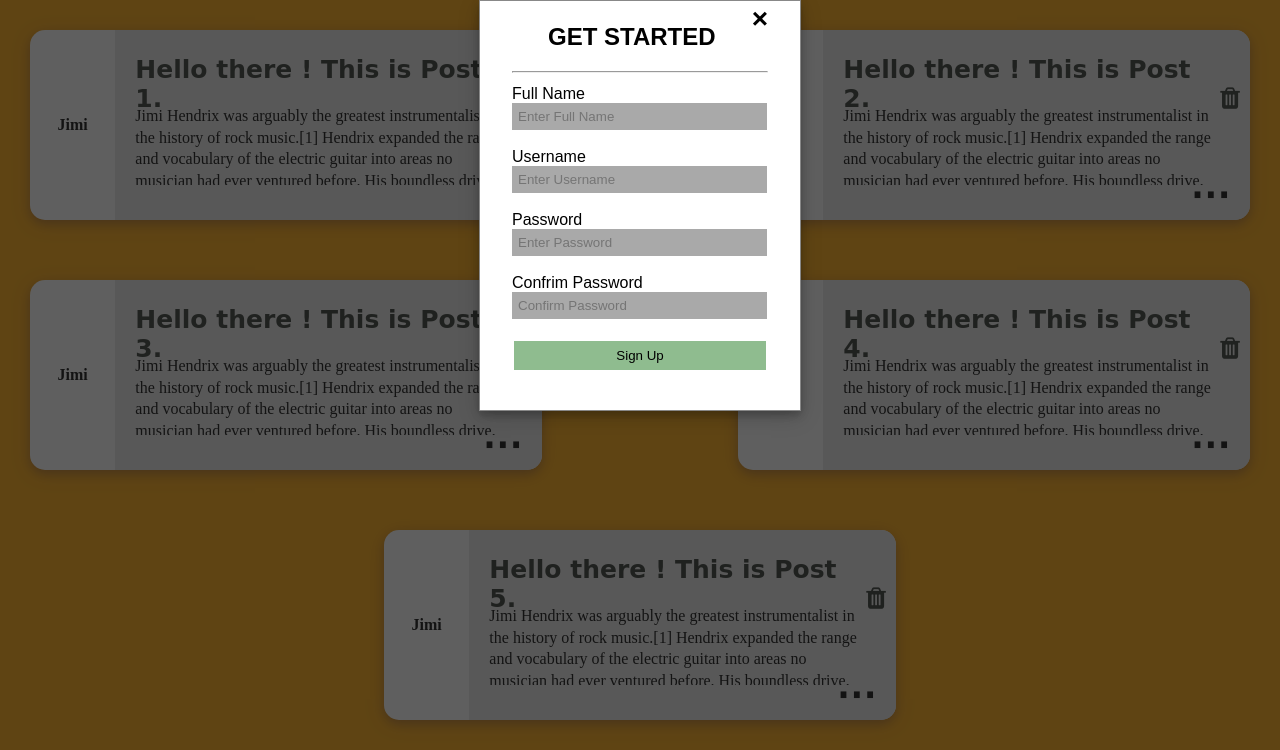
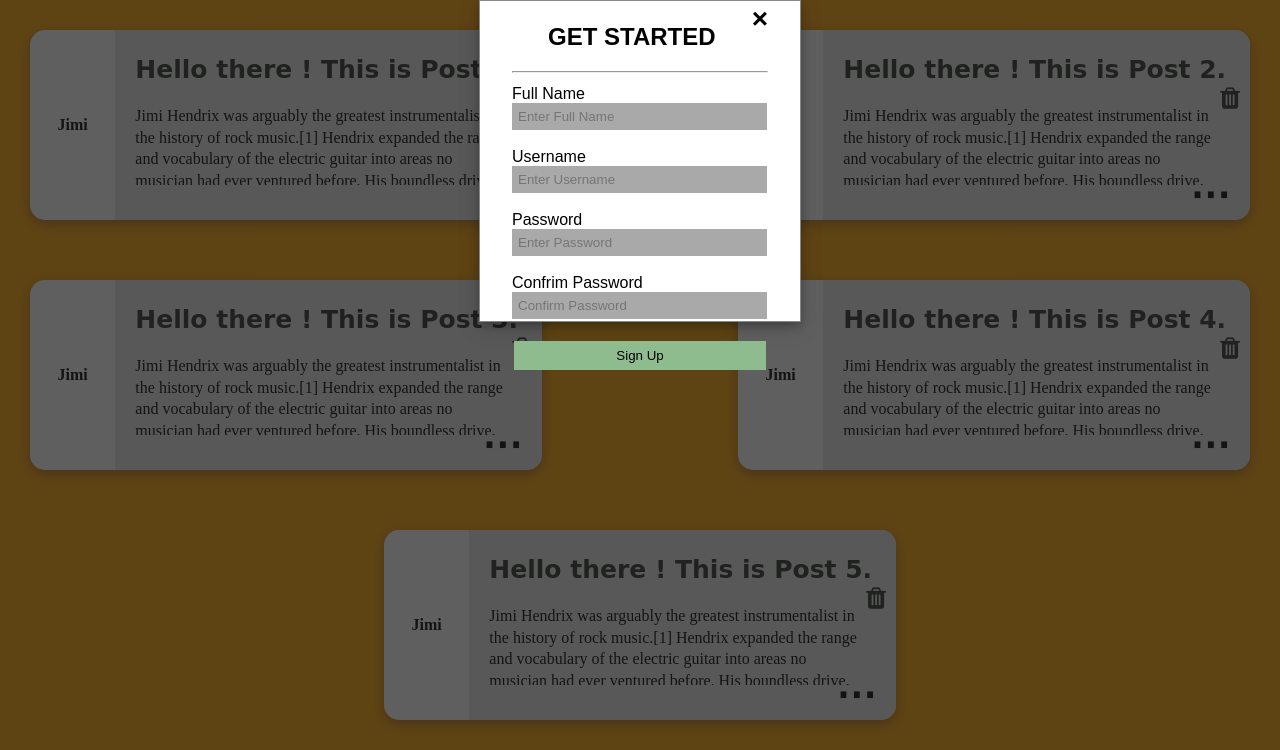
Before and after one commit to Rohit787898/Front-End-Project, a plain HTML site: page html/bloglist.html in a window 1280 px wide. Both pictures are taken after a click on the button "Sign Up". Shown: the part 64-814 px from the top of the page. Drawn offline with nearby package versions, Linux system fonts and the light colour scheme; files that its build step writes are made by us from their sources; a web font is replaced by a local one.

Commit message:
Made some tweeks

```diff
--- a/css/bloglist.css
+++ b/css/bloglist.css
@@ -98,9 +98,9 @@ body {
   margin: auto;
   flex-direction: column;
   border: 1px solid #888;
-    align-items: center;
+  align-items: center;
   width: 25%;
-  height: auto;;
+  height: 40%;
   box-shadow: 0 4px 8px 0 rgba(0,0,0,0.2),0 6px 20px 0 rgba(0,0,0,0.19);
   -webkit-animation-name: animatetop;
   -webkit-animation-duration: 0.4s;
@@ -292,15 +292,15 @@ margin: 10px;
 }
 #yesBtn{
     background-color:red;
-   border: none;
+    border: none;
     font-size: 80%;
     width: 40%;
-color: white;
+    color: white;
     cursor: pointer;
 }
 #noBtn{
     background-color: forestgreen;
-width: 40%;
+    width: 40%;
     border: none;
     color: white;
     cursor: pointer;
--- a/css/index.css
+++ b/css/index.css
@@ -52,11 +52,12 @@ body{
   position: relative;
   background-color:#ffffff;
   margin: auto;
+    margin-top: 7%;
   flex-direction: column;
   border: 1px solid #888;
     align-items: center;
   width: 25%;
-  height: auto;;
+  height: auto;
   box-shadow: 0 4px 8px 0 rgba(0,0,0,0.2),0 6px 20px 0 rgba(0,0,0,0.19);
   -webkit-animation-name: animatetop;
   -webkit-animation-duration: 0.4s;
@@ -91,6 +92,7 @@ body{
 }
 
 .modal-header {
+    margin-top: 2%;
     width: 80%;
   padding: 2px;
   color: black;
--- a/html/bloglist.html
+++ b/html/bloglist.html
@@ -65,7 +65,7 @@
         <hr>
         </div>
         <div class="modal-body">
-            Full Name<br><input type="text" class="in" placeholder="Enter Full Name" required><br><br>
+        Full Name<br><input type="text" class="in" placeholder="Enter Full Name" required><br><br>
         Username<br><input type="text" class="in" placeholder="Enter Username" required><br><br>
         Password<br><input type="text" class="in" placeholder="Enter Password" required><br><br>
         Confrim Password<br><input type="text" class="in" placeholder="Confirm Password" required> <br> <br>
@@ -88,7 +88,7 @@
 
             <!-- Insert code for Trash icon here -->
 
-            <p class="post-title">Hello there ! This is Post 1.&emsp;&emsp;&emsp;&emsp;&emsp;<span class='bin'><i class="fa fa-trash"></i></span>
+            <p class="post-title">Hello there ! This is Post 1.<span class='bin'><i class="fa fa-trash"></i></span>
 </p>
             <p class="post-desc">Jimi Hendrix was arguably the greatest instrumentalist in the history of rock music.[1] Hendrix expanded the range and vocabulary of the electric guitar into areas no musician had ever ventured before. His boundless drive, technical ability and creative application of such effects as distortion forever transformed the sound of rock and roll. While creating his unique musical voice and guitar style, Hendrix synthesized diverse genres, including blues, R&B, soul, British rock, American folk music, 1950s rock and roll, psychedelic and jazz.</p>
 
@@ -105,7 +105,7 @@
 
                 <!-- Insert code for Trash icon here -->
 
-                <p class="post-title">Hello there ! This is Post 2.&emsp;&emsp;&emsp;&emsp;&emsp;<span class='bin'><i class="fa fa-trash"></i></span> </p>
+                <p class="post-title">Hello there ! This is Post 2.<span class='bin'><i class="fa fa-trash"></i></span> </p>
                 <p class="post-desc">Jimi Hendrix was arguably the greatest instrumentalist in the history of rock music.[1] Hendrix expanded the range and vocabulary of the electric guitar into areas no musician had ever ventured before. His boundless drive, technical ability and creative application of such effects as distortion forever transformed the sound of rock and roll. While creating his unique musical voice and guitar style, Hendrix synthesized diverse genres, including blues, R&B, soul, British rock, American folk music, 1950s rock and roll, psychedelic and jazz.</p>
 
                         <div id="dots" onclick="post()"><b>&#8943;</b></div>
@@ -123,7 +123,7 @@
 
             <!-- Insert code for Trash icon here -->
 
-                <p class="post-title">Hello there ! This is Post 3.&emsp;&emsp;&emsp;&emsp;&emsp;<span class='bin'><i class="fa fa-trash"></i></span> </p>
+                <p class="post-title">Hello there ! This is Post 3.<span class='bin'><i class="fa fa-trash"></i></span> </p>
                 <p class="post-desc">Jimi Hendrix was arguably the greatest instrumentalist in the history of rock music.[1] Hendrix expanded the range and vocabulary of the electric guitar into areas no musician had ever ventured before. His boundless drive, technical ability and creative application of such effects as distortion forever transformed the sound of rock and roll. While creating his unique musical voice and guitar style, Hendrix synthesized diverse genres, including blues, R&B, soul, British rock, American folk music, 1950s rock and roll, psychedelic and jazz.</p>
             <div id="dots" onclick="post()"><b>&#8943;</b></div>
 
@@ -139,7 +139,7 @@
 
             <!-- Insert code for Trash icon here -->
 
-                <p class="post-title">Hello there ! This is Post 4.&emsp;&emsp;&emsp;&emsp;&emsp;<span class='bin'><i class="fa fa-trash"></i></span> </p>
+                <p class="post-title">Hello there ! This is Post 4.<span class='bin'><i class="fa fa-trash"></i></span> </p>
                 <p class="post-desc">Jimi Hendrix was arguably the greatest instrumentalist in the history of rock music.[1] Hendrix expanded the range and vocabulary of the electric guitar into areas no musician had ever ventured before. His boundless drive, technical ability and creative application of such effects as distortion forever transformed the sound of rock and roll. While creating his unique musical voice and guitar style, Hendrix synthesized diverse genres, including blues, R&B, soul, British rock, American folk music, 1950s rock and roll, psychedelic and jazz.</p>
             <div id="dots" onclick="post()"><b>&#8943;</b></div>
 
@@ -155,7 +155,7 @@
 
                 <!-- Insert code for Trash icon here -->
 
-                    <p class="post-title">Hello there ! This is Post 5.&emsp;&emsp;&emsp;&emsp;&emsp;<span class='bin'><i class="fa fa-trash"></i></span> </p>
+                    <p class="post-title">Hello there ! This is Post 5.<span class='bin'><i class="fa fa-trash"></i></span> </p>
                     <p class="post-desc">Jimi Hendrix was arguably the greatest instrumentalist in the history of rock music.[1] Hendrix expanded the range and vocabulary of the electric guitar into areas no musician had ever ventured before. His boundless drive, technical ability and creative application of such effects as distortion forever transformed the sound of rock and roll. While creating his unique musical voice and guitar style, Hendrix synthesized diverse genres, including blues, R&B, soul, British rock, American folk music, 1950s rock and roll, psychedelic and jazz.</p>
                             <div id="dots" onclick="post()"><b>&#8943;</b></div>
 
```
